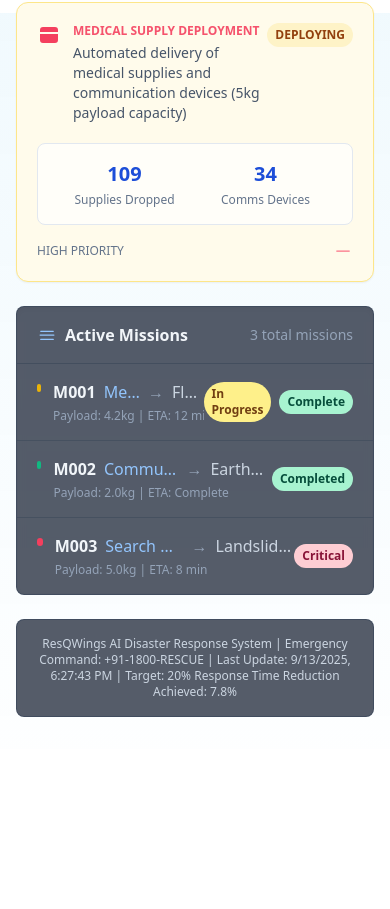
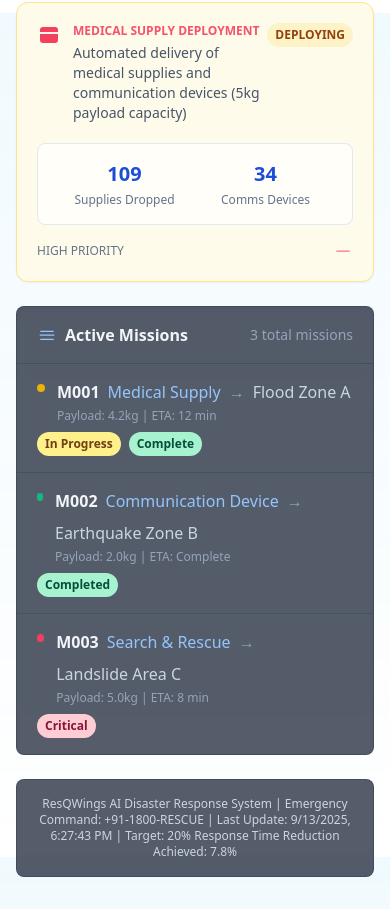
Before and after one commit to Atulya24/ResQWings, a React (Vite) app: page / in a window 390 px wide. Shown: the part 1675-2584 px from the top of the page. Before the commit the page ends 2424 px from the top, so only its background shows below. Built offline with nearby package versions, Linux system fonts and the light colour scheme.

Commit message:
fifth commit

```diff
--- a/dev-dist/sw.js
+++ b/dev-dist/sw.js
@@ -82,7 +82,7 @@ define(['./workbox-54d0af47'], (function (workbox) { 'use strict';
     "revision": "3ca0b8505b4bec776b69afdba2768812"
   }, {
     "url": "index.html",
-    "revision": "0.4kcp6gg9hc"
+    "revision": "0.ls431nootfg"
   }], {});
   workbox.cleanupOutdatedCaches();
   workbox.registerRoute(new workbox.NavigationRoute(workbox.createHandlerBoundToURL("index.html"), {
--- a/src/components/MissionsPanel.jsx
+++ b/src/components/MissionsPanel.jsx
@@ -8,20 +8,20 @@ function StatusBadge({ label, color = 'bg-slate-200 text-slate-800' }) {
 
 function MissionRow({ code, title, subtitle, meta, leftDot = 'bg-yellow-500', badges = [] }) {
   return (
-    <div className="px-5 py-4 flex items-center justify-between">
+    <div className="px-5 py-4 flex flex-col sm:flex-row sm:items-center sm:justify-between gap-2">
       <div className="flex items-start gap-3 min-w-0">
         <span className={`mt-1 w-2 h-2 rounded-full ${leftDot}`} />
-        <div className="truncate">
-          <div className="flex items-center gap-2 truncate">
+        <div className="min-w-0">
+          <div className="flex items-center gap-2 flex-wrap">
             <span className="font-semibold text-slate-100 shrink-0">{code}</span>
-            <span className="text-blue-300 truncate">{title}</span>
+            <span className="text-blue-300 break-words">{title}</span>
             <span className="text-slate-400 shrink-0">→</span>
-            <span className="text-slate-300 truncate">{subtitle}</span>
+            <span className="text-slate-300 break-words">{subtitle}</span>
           </div>
-          <div className="text-xs text-slate-400 mt-1">{meta}</div>
+          <div className="text-xs text-slate-400 mt-1 break-words">{meta}</div>
         </div>
       </div>
-      <div className="flex items-center gap-2">
+      <div className="flex items-center gap-2 flex-wrap sm:justify-end">
         {badges.map((b, i) => (
           <StatusBadge key={i} {...b} />
         ))}
```
